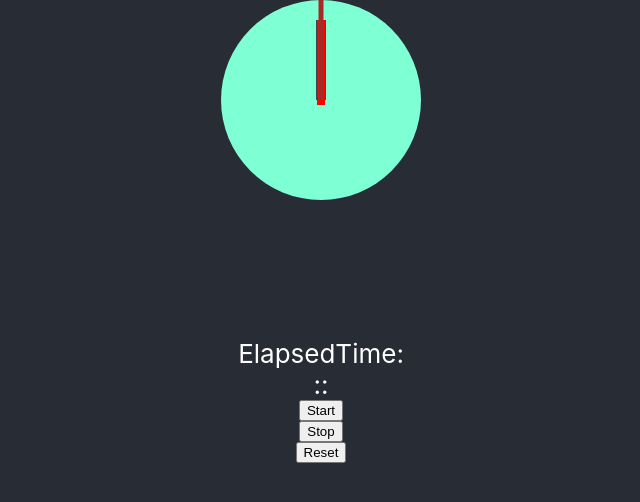
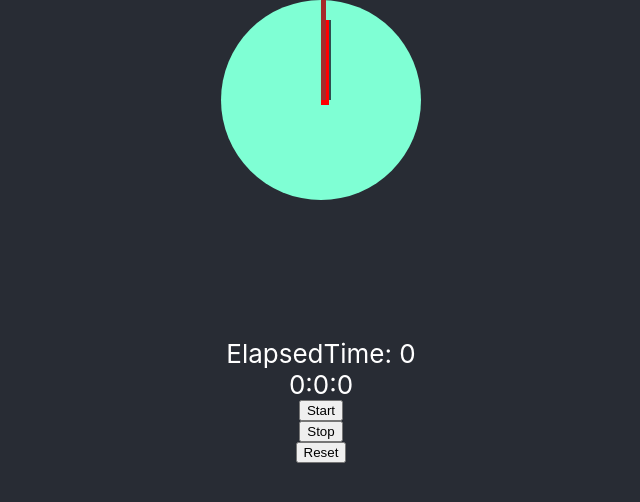
Before and after one commit to A-DiRusso/stopwatch-practice-react-app, a React (Create React App) app: page / in a window 1280 px wide. Shown: the top 502 px of the page, without its empty margins (319-959 px from the left). Built offline with nearby package versions, Linux system fonts and the light colour scheme.

Commit message:
adds functionality to power the hands-children files

```diff
--- a/src/App.js
+++ b/src/App.js
@@ -15,6 +15,14 @@ class App extends React.Component {
   constructor(props) {
     super(props);
     this.state = {
+      totalElapsedTime: 0,
+      startTime: 0,
+      stopTime: 0,
+      sessionElapsedTime: 0,
+      stopWatchOn: false,
+      hours: 0,
+      minutes: 0,
+      seconds: 0
 
     }
   }
@@ -44,6 +52,27 @@ class App extends React.Component {
         </header>
       </div>
     );
+  }
+  //this runs 1x as soon as App is loaded
+  componentDidMount() {
+    this.interval = setInterval(() => {
+      let totalSeconds = this.state.stopWatchOn ? this.state.totalElapsedTime + 1 - this.state.startTime : this.state.sessionElapsedTime;
+      let hours = parseInt(totalSeconds / 3600);
+      let minutes = parseInt((totalSeconds - (hours * 3600)) / 60);
+      let seconds = parseInt((totalSeconds - (hours * 3600) - (minutes * 60)));
+
+      this.setState({
+        totalElapsedTime: this.state.totalElapsedTime + 1,
+        sessionElapsedTime: totalSeconds,
+        hours: hours,
+        minutes: minutes,
+        seconds: seconds
+      })
+    }, 1000)
+  }
+  //this is added to keep the memory clean, not to ever unmout this
+  componentWillUnmount() {
+    clearInterval(this.interval);
   }
   _startButton = () => {
     this.setState({
```
